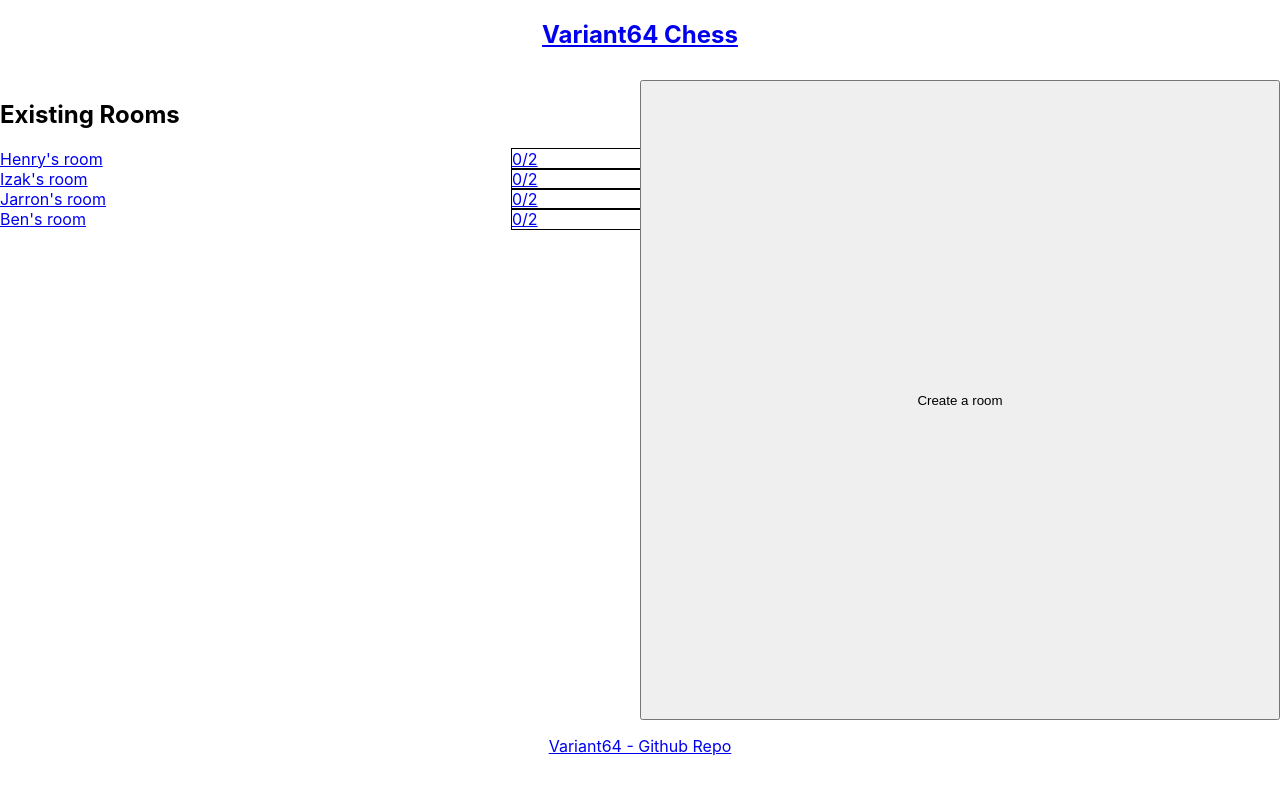
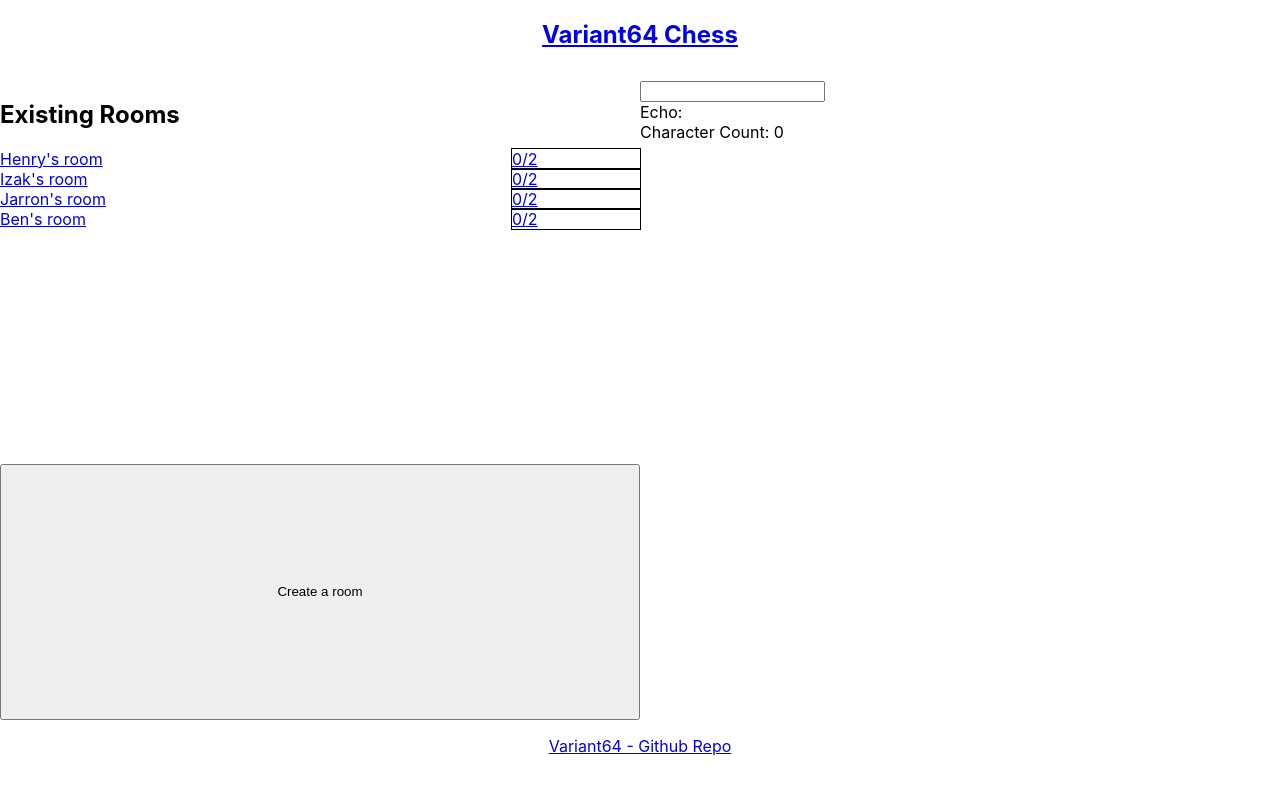
Before and after one commit to fortyoneeight/variant64, a React (Create React App) app in the folder client/: page / in a window 1280 px wide. Shown: the top 794 px of the page. Built offline with nearby package versions, Linux system fonts and the light colour scheme.

Commit message:
get state demo

```diff
--- a/client/src/App.tsx
+++ b/client/src/App.tsx
@@ -3,13 +3,14 @@
 import './App.css';
 import Routing from './Routing';
 import { Link } from "react-router-dom";
+import { RecoilRoot } from 'recoil';
 function App() {
   return <>
-
-    <div className='grid-3-vertical-centerbias'>
-
-      <Routing />
-    </div>
+    <RecoilRoot>
+      <div className='grid-3-vertical-centerbias'>
+        <Routing />
+      </div>
+    </RecoilRoot>
   </>
 }
 
--- a/client/src/Homepage.tsx
+++ b/client/src/Homepage.tsx
@@ -1,8 +1,64 @@
 import React from "react";
 import { Link } from "react-router-dom";
 import './index.css'
+import {
+    RecoilRoot,
+    atom,
+    selector,
+    useRecoilState,
+    useRecoilValue,
+} from 'recoil';
 
 const sampleNames = 'Henry Izak Jarron Ben'.split(' ')
+
+const textState = atom({
+    key: 'textState', // unique ID (with respect to other atoms/selectors)
+    default: '', // default value (aka initial value)
+});
+
+const charCountState = selector({
+    key: 'charCountState', // unique ID (with respect to other atoms/selectors)
+    get: ({ get }) => {
+        const text = get(textState);
+
+        return text.length;
+    },
+});
+
+function CharacterCount() {
+    const count = useRecoilValue(charCountState);
+
+    return <>Character Count: {count}</>;
+}
+
+
+
+function CharacterCounter() {
+    return (
+        <div>
+            <TextInput />
+            <CharacterCount />
+        </div>
+    );
+}
+
+function TextInput() {
+
+    const [text, setText] = useRecoilState(textState);
+
+    const onChange = (event: any) => {
+        setText(event.target.value);
+    };
+
+    return (
+        <div>
+            <input type="text" value={text} onChange={onChange} />
+            <br />
+            Echo: {text}
+        </div>
+    );
+}
+
 
 function renderRoom(data: { name: string }) {
     return (<div>
@@ -18,7 +74,10 @@
 }
 
 function RoomList() {
-    return (<div className="roomList">
+    return (
+
+
+        <div className="roomList">
 
             <aside>
                 <h1>Existing Rooms</h1>
@@ -39,16 +98,21 @@
 
 export default function Homepage() {
 
+    const [text, setText] = useRecoilState(textState);
+
     return (<div className="grid-2-horizontal">
 
         <RoomList />
+
+        <CharacterCounter/>
 
         <button
             className="createRoom"
             onClick={
                 () => {
-                    console.log('wowie!!! someone PLEASE impelemnt createThatRoom()!!!!!! T_T')
-                    return "potato";
+                    console.log('TODO Implement createThatRoom()')
+
+                    setText(text + " create room clicked")
                 }
             }>
             Create a room
```
Lines whose indentation alone changed are shown as unchanged.
